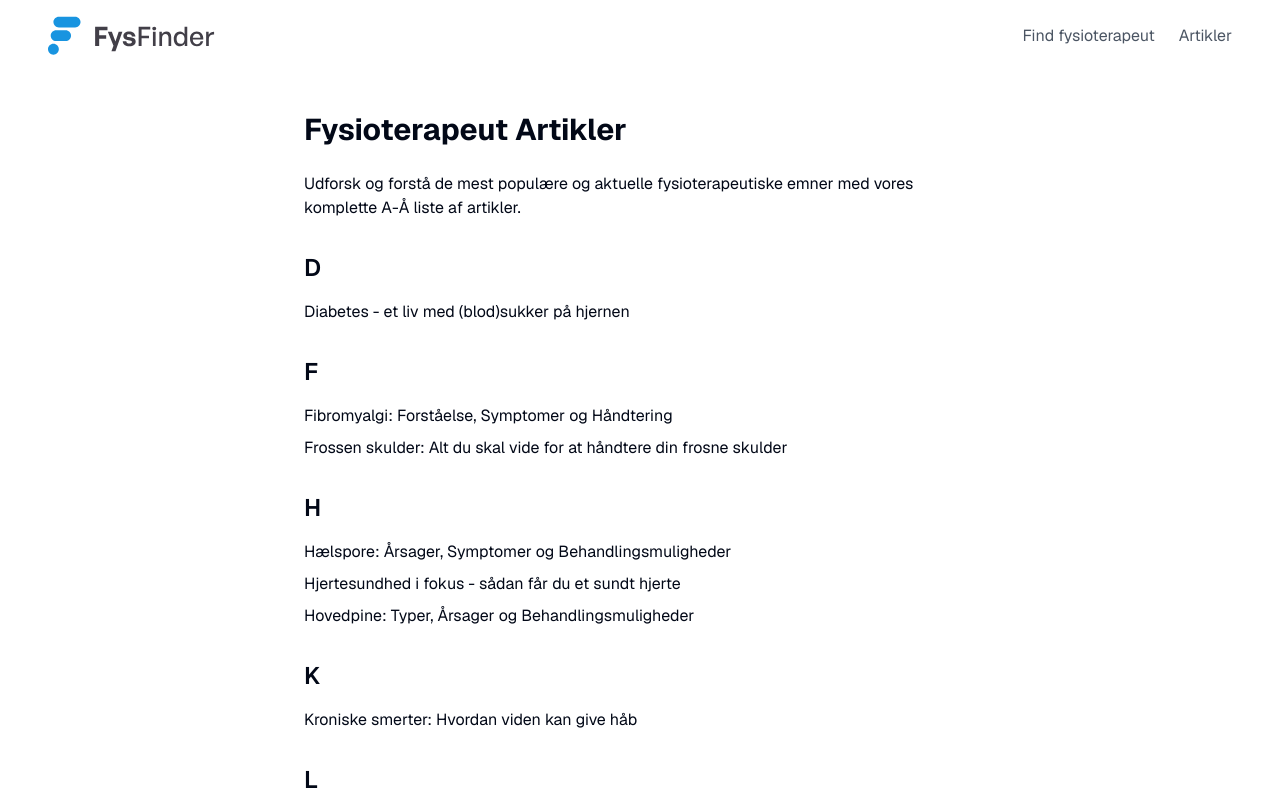
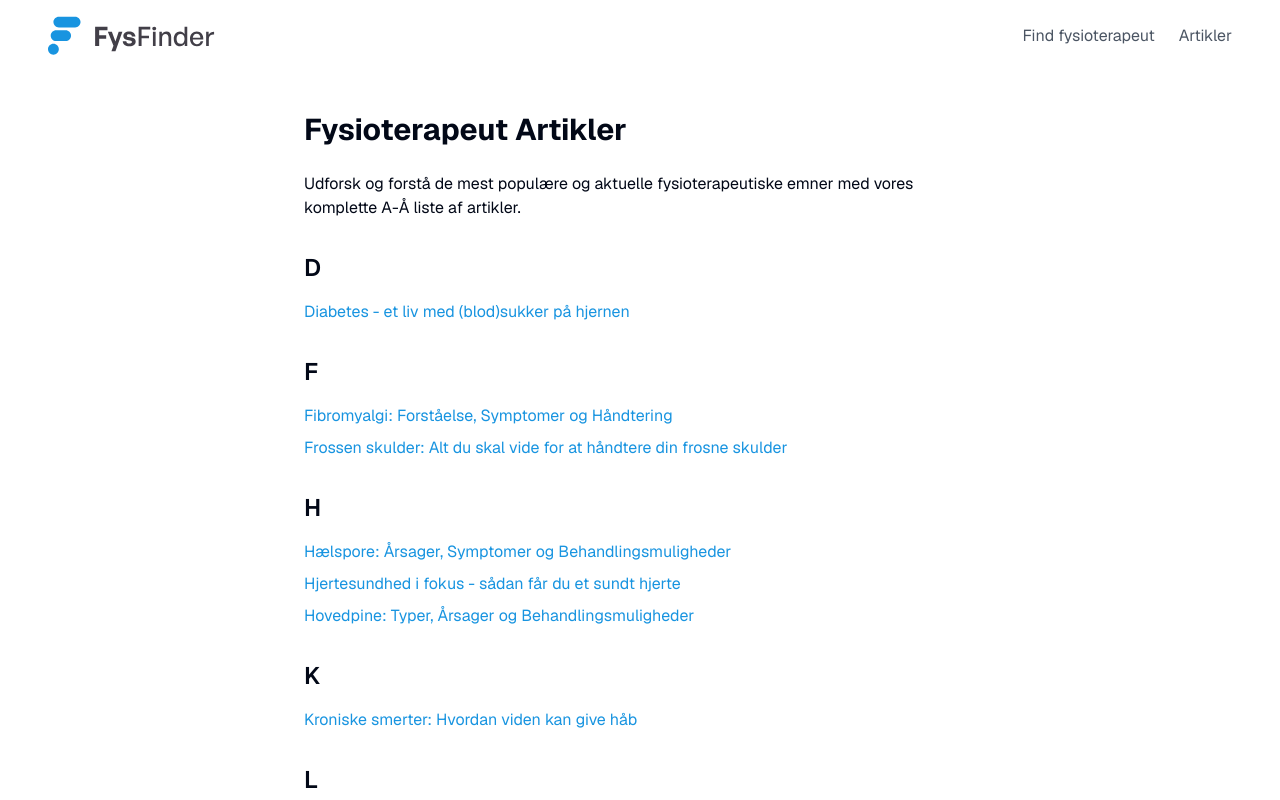
Before and after one commit to davidbograd/fysfinder-next, a Next.js app: page /fysioterapeut-artikler in a window 1280 px wide. Shown: the top 800 px of the page. Built offline with nearby package versions, Linux system fonts and the light colour scheme.

Commit message:
added logo blue again

```diff
--- a/tailwind.config.js
+++ b/tailwind.config.js
@@ -17,6 +17,7 @@ module.exports = {
     },
     extend: {
       colors: {
+        'logo-blue': '#1894E0',
         border: "hsl(var(--border))",
         input: "hsl(var(--input))",
         ring: "hsl(var(--ring))",
```
